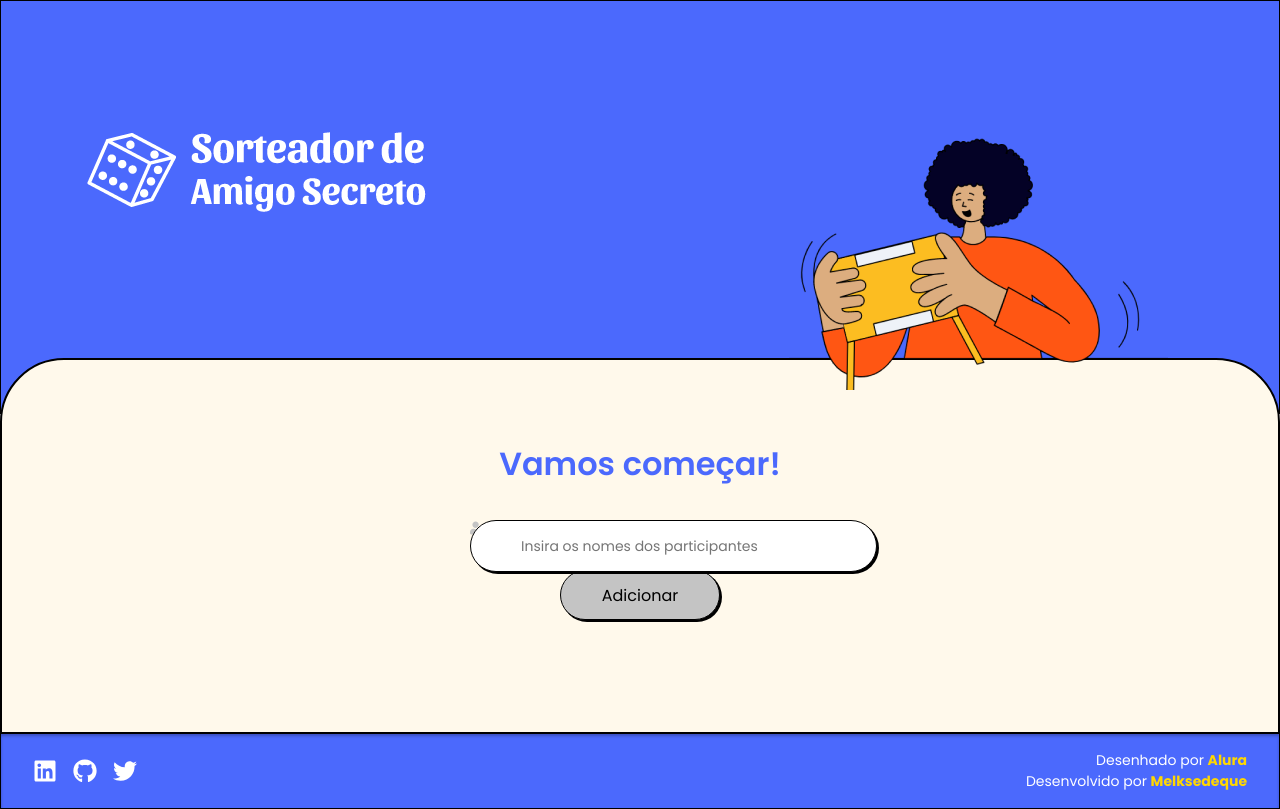
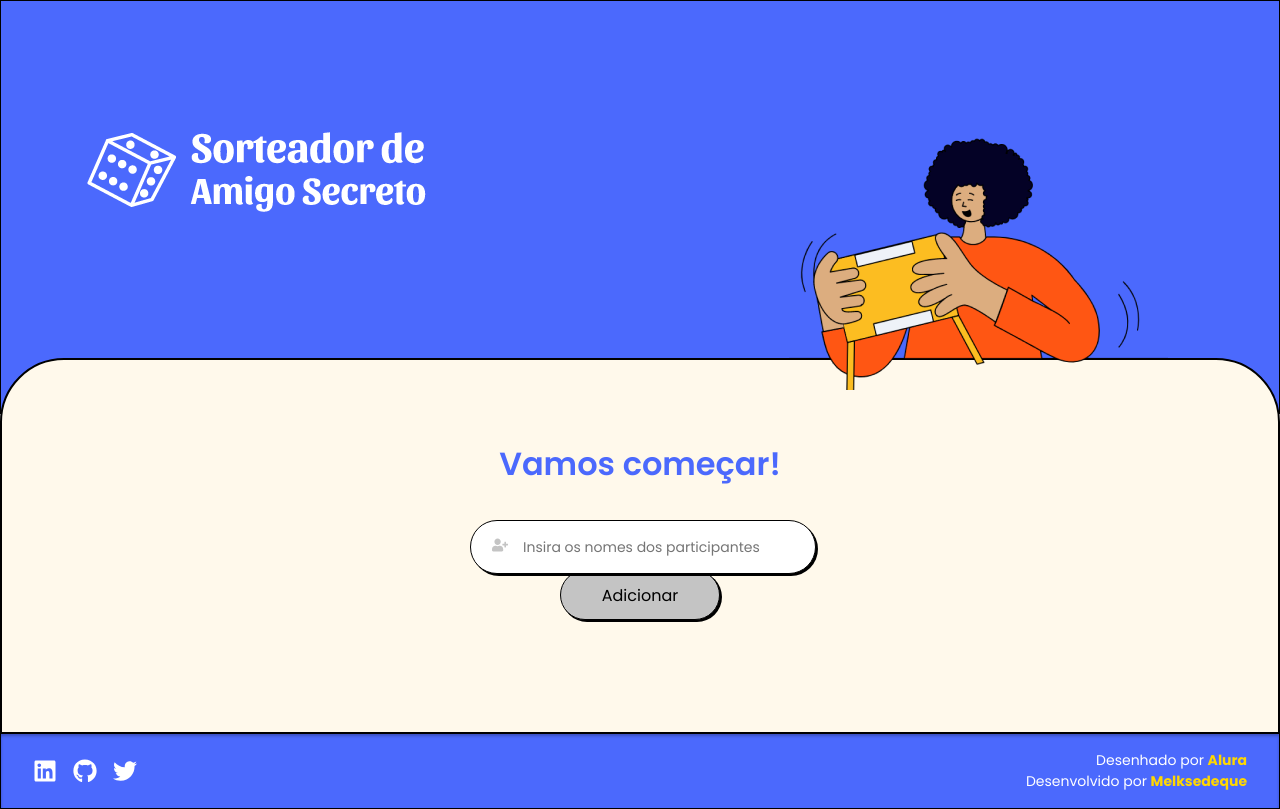
Before and after one commit to Melksedeque/amigo-secreto, a React (Vite) app: page / in a window 1280 px wide. Built offline with nearby package versions, Linux system fonts and the light colour scheme.

Commit message:
Cor do input; Indentação do texto; Tamanho do input

```diff
--- a/src/components/Formulario/Formulario.module.scss
+++ b/src/components/Formulario/Formulario.module.scss
@@ -14,17 +14,22 @@
     }
     svg {
         position: absolute;
+        top: 50%;
+        left: 30px;
+        transform: translate(-50%, -50%);
+        z-index: 10;
     }
     input {
         border: 1px solid $preto;
         border-radius: 100px;
         box-shadow: 2px 2px 0 0 $preto;
+        color: $cinza;
         display: block;
         font: 400 14px $fonte;
         height: 100%;
         margin: 0 auto 1rem;
-        padding: 0 15px 0 50px;
         position: absolute;
+        text-indent: 50px;
         width: 100%;
         &:focus {
             outline-color: $azul;
```
